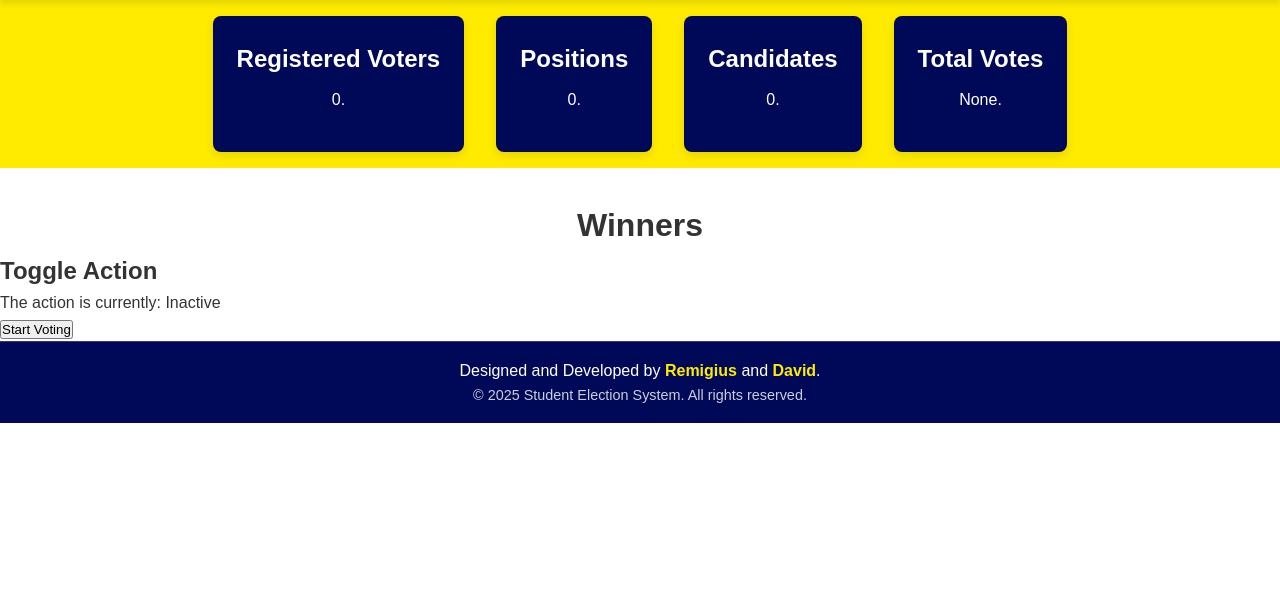
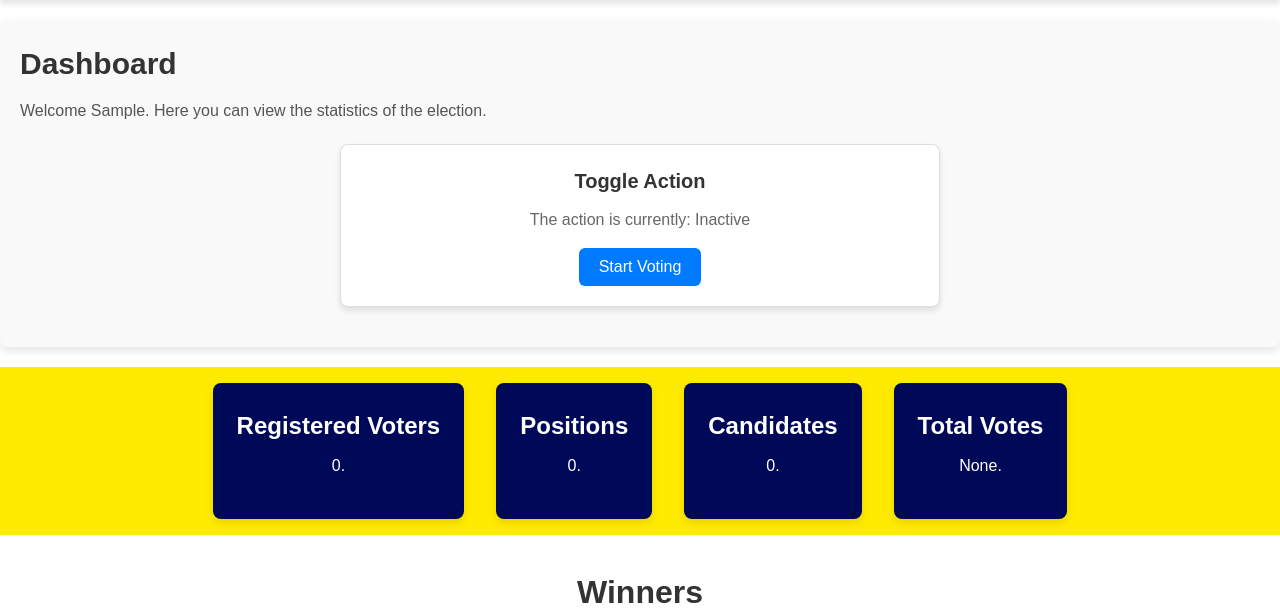
Before and after one commit to giusmahnn/nimeche, a Django app: a page that uses accounts/templates/accounts/dashboard.html in a window 1280 px wide. Shown: the part 70-679 px from the top of the page. Run offline with Django 5.2, Linux system fonts and the light colour scheme; the visitor is signed in with stand-in values (Sample User, id 1); data that the repository does not hold is empty.

Commit message:
enable voting style added

```diff
--- a/accounts/templates/accounts/dashboard.html
+++ b/accounts/templates/accounts/dashboard.html
@@ -1,4 +1,27 @@
 {% extends "base.html" %} {% load static %} {% block content %}
+
+<section class="dashboard">
+  <h2 class="dashboard-title">Dashboard</h2>
+  <p class="dashboard-description">Welcome {{ user.first_name }}. Here you can view the statistics of the election.</p>
+
+
+  <section class="button">
+    <div class="button-container">
+      <h2>Toggle Action</h2>
+      <p>The action is currently: {{ voting_status.can_vote|yesno:"Active,Inactive" }}</p>
+      <form method="post" action="{% url 'toggle-voting-status' %}">
+        {% csrf_token %}
+        <button type="submit" class="toggle-button">
+          {% if voting_status.can_vote %}
+            Stop Voting
+          {% else %}
+            Start Voting
+          {% endif %}
+        </button>
+      </form>
+    </div>
+  </section>
+</section>
 
 <section class="positions-dashboard">
   <div class="position-card">
@@ -34,20 +57,5 @@
   </div>
 </section>
 
-<section class="toggle-voting mt-4 text-center">
-  <div></div>
-    <h2>Toggle Action</h2>
-    <p>The action is currently: {{ voting_status.can_vote|yesno:"Active,Inactive" }}</p>
-    <form method="post" action="{% url 'toggle-voting-status' %}">
-      {% csrf_token %}
-      <button type="submit" >
-        {% if voting_status.can_vote %}
-          Stop Voting
-        {% else %}
-          Start Voting
-        {% endif %}
-      </button>
-    </form>
-  </div>
-</section>
+
 {% endblock content %}
--- a/static/css/styles.css
+++ b/static/css/styles.css
@@ -440,6 +440,90 @@ a {
 	margin-top: 2rem;
 }
 
+/* General Styling for Button Section */
+.button {
+  background-color: #ffffff; /* White background for clean contrast */
+  border: 1px solid #ddd;    /* Subtle border for separation */
+  border-radius: 8px;        /* Rounded corners for a smooth look */
+  padding: 20px;             /* Spacing inside the section */
+  margin: 20px auto;         /* Center alignment with spacing */
+  max-width: 600px;          /* Restrict width for readability */
+  box-shadow: 0 4px 6px rgba(0, 0, 0, 0.1); /* Subtle shadow */
+  text-align: center;        /* Center-align content */
+}
+
+/* Container Styling */
+.button-container {
+  display: flex;
+  flex-direction: column; /* Stack elements vertically */
+  align-items: center;    /* Center align elements horizontally */
+}
+
+/* Heading Styling */
+.button-container h2 {
+  font-size: 20px;         /* Medium font size for the heading */
+  color: #333;             /* Dark gray for readability */
+  margin-bottom: 10px;     /* Space below the heading */
+  font-weight: bold;       /* Emphasize the heading */
+}
+
+/* Paragraph Styling */
+.button-container p {
+  font-size: 16px;         /* Slightly smaller font for the description */
+  color: #666;             /* Medium gray for a softer tone */
+  margin-bottom: 15px;     /* Space below the paragraph */
+}
+
+/* Button Styling */
+.toggle-button {
+  background-color: #007bff;    /* Primary blue color */
+  color: #ffffff;              /* White text for contrast */
+  border: none;                /* Remove default button border */
+  border-radius: 6px;          /* Rounded corners */
+  padding: 10px 20px;          /* Add padding for a clickable size */
+  font-size: 16px;             /* Readable font size */
+  cursor: pointer;             /* Pointer cursor for interactivity */
+  transition: background-color 0.3s ease; /* Smooth hover effect */
+}
+
+/* Hover State */
+.toggle-button:hover {
+  background-color: #0056b3;   /* Darker blue on hover */
+}
+
+/* Disabled Button State */
+.toggle-button:disabled {
+  background-color: #ccc;      /* Light gray background */
+  color: #666;                 /* Dim text color */
+  cursor: not-allowed;         /* Not-allowed cursor for disabled state */
+}
+
+/* General Styling for Dashboard Section */
+.dashboard {
+  background-color: #f9f9f9; /* Light background for contrast */
+  border-radius: 8px;       /* Smooth rounded corners */
+  padding: 20px;            /* Spacing inside the section */
+  margin: 20px auto;        /* Center alignment with spacing */
+  max-width:700%;         /* Limit the maximum width */
+  box-shadow: 0 4px 8px rgba(0, 0, 0, 0.1); /* Subtle shadow for depth */
+}
+
+/* Title Styling */
+.dashboard-title {
+  font-size: 30px;          /* Large, readable title font size */
+  color: #333;              /* Dark gray for good contrast */
+  margin-bottom: 10px;      /* Space below the title */
+  font-weight: bold;        /* Emphasize the title */
+}
+
+/* Description Styling */
+.dashboard-description {
+  font-size: 16px;          /* Slightly smaller font for the description */
+  color: #555;              /* Medium gray for a softer tone */
+  line-height: 1.6;         /* Improve readability with line spacing */
+}
+
+
 @media (min-width: 768px) {
   .positions-dashboard {
     flex-direction: row;
```
